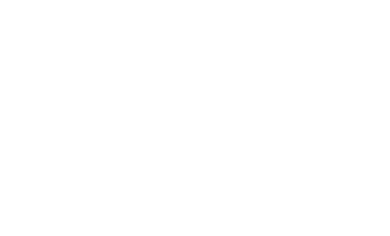
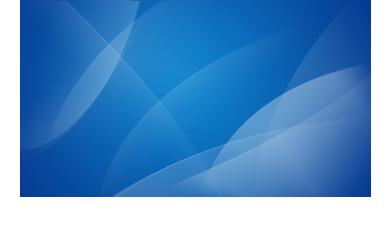
Before and after one commit to sandagolcea/css, a plain HTML site: page index.html in a window 390 px wide. Drawn offline with nearby package versions, Linux system fonts and the light colour scheme.

Commit message:
minor - adds responsive image - switching laptops

```diff
--- a/index.html
+++ b/index.html
@@ -9,6 +9,12 @@
   <meta name="viewport" content="width=device-width, initial-scale=1.0"/>
 </head>
 <body>
+  <body>
+    <div class="container">
+      <!-- Page Content goes here -->
+      <img class="responsive-img" src="background.jpg">
+    </div>
+  </body>
   <!--Import jQuery before materialize.js-->
   <script type="text/javascript" src="https://code.jquery.com/jquery-2.1.1.min.js"></script>
   <!-- Compiled and minified JavaScript -->
```
Also changed, not shown: background.jpg (added).
